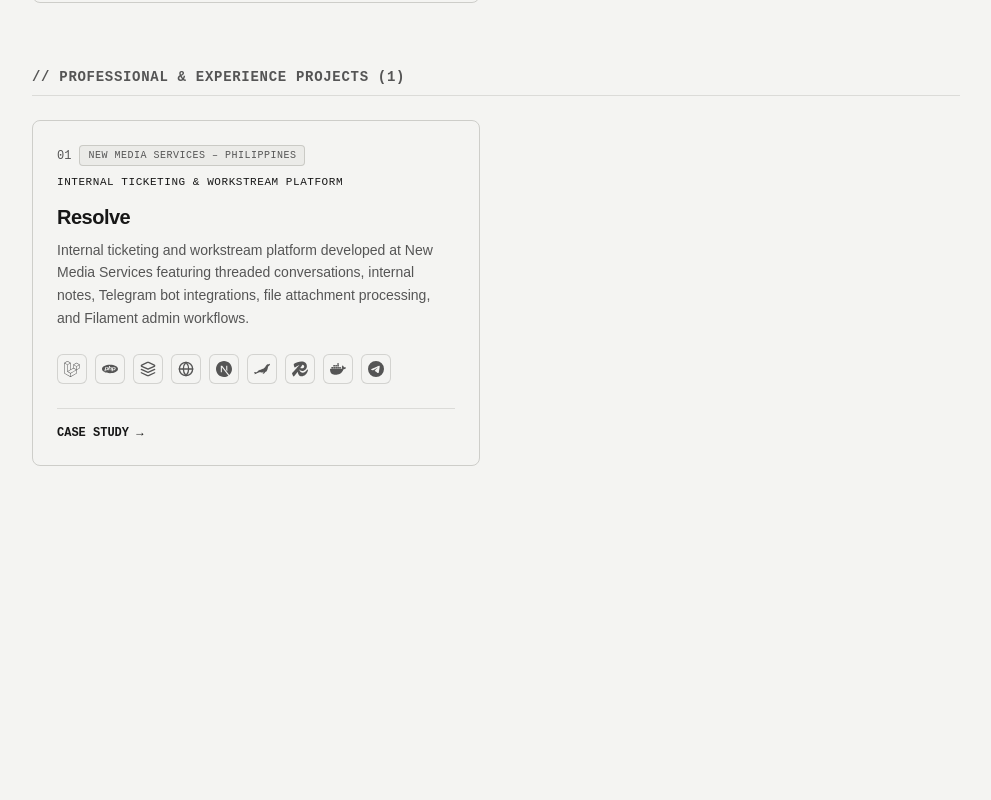
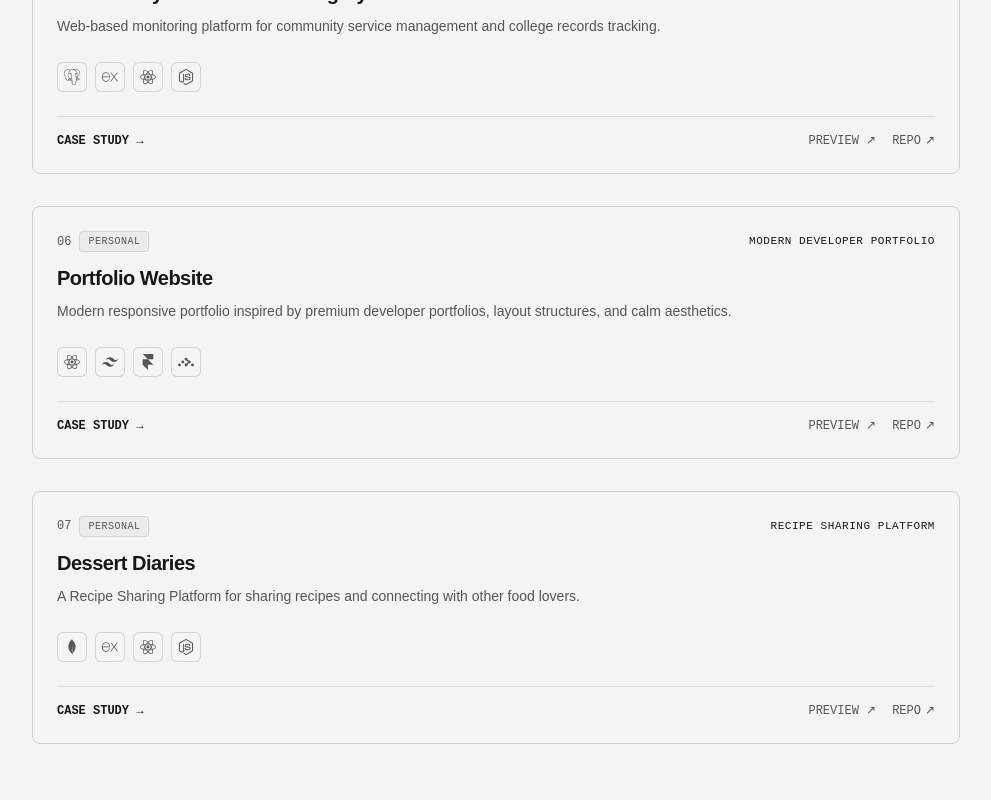
Before and after one commit to p1llows/jewel-portfolio, a Next.js app: page /work in a window 1280 px wide. Shown: the part 1560-2360 px from the top of the page, without its empty margins (272-1263 px from the left). Before the commit the page ends 2106 px from the top, so only its background shows below. Built offline with nearby package versions, Linux system fonts and the light colour scheme.

Commit message:
feat: add WorkSection component to render project previews and full listings

```diff
--- a/src/components/work/WorkSection.tsx
+++ b/src/components/work/WorkSection.tsx
@@ -63,7 +63,7 @@ export function WorkSection({ isPreview = false }: WorkSectionProps) {
             {"// PERSONAL PROJECTS"} ({personalProjects.length})
           </h3>
         </div>
-        <div className="grid gap-6 sm:gap-8 md:grid-cols-2">
+        <div className="grid gap-6 sm:gap-8 grid-cols-1">
           {personalProjects.map((project, index) => (
             <ProjectCard
               key={project.id}
@@ -81,7 +81,7 @@ export function WorkSection({ isPreview = false }: WorkSectionProps) {
             {"// PROFESSIONAL & EXPERIENCE PROJECTS"} ({professionalProjects.length})
           </h3>
         </div>
-        <div className="grid gap-6 sm:gap-8 md:grid-cols-2">
+        <div className="grid gap-6 sm:gap-8 grid-cols-1">
           {professionalProjects.map((project, index) => (
             <ProjectCard
               key={project.id}
```
